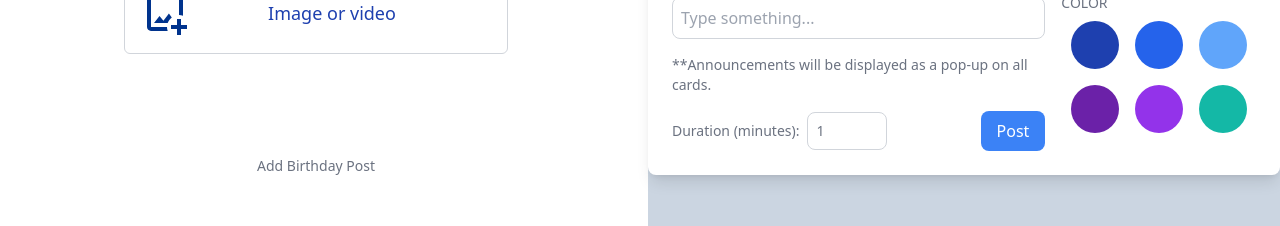
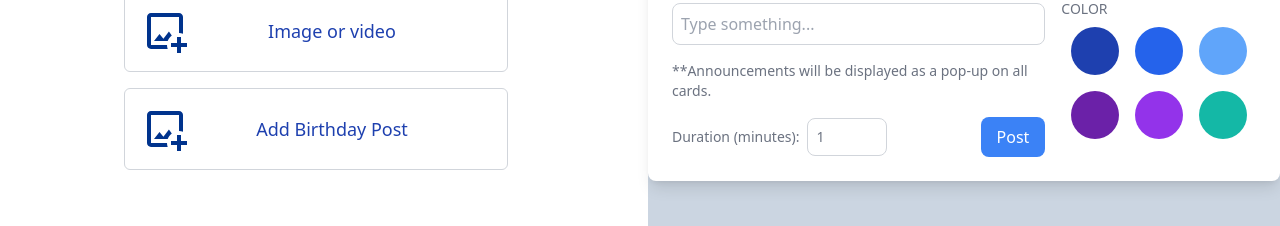
Before and after one commit to MadsLangstad/AgileExam, a React (Vite) app in the folder App/: page /dashboard in a window 1280 px wide. Shown: the part 503-729 px from the top of the page. Built offline with nearby package versions, Linux system fonts and the light colour scheme; no server answers.

Commit message:
Fix Buttons

```diff
--- a/App/src/components/dashboard/AddPost.tsx
+++ b/App/src/components/dashboard/AddPost.tsx
@@ -44,24 +44,24 @@ const AddPost = () => {
             ></div>
             <p
               className={
-                "flex-grow mr-8 text-center text-blue-800 text-blue-800 text-lg font-medium"
+                "flex-grow mr-8 text-center text-blue-800 text-lg font-medium"
               }
             >
               Image or video
             </p>
           </button>
         </div>
-        <div>
+        <div className={"w-96 bg-white border border-gray-300 rounded-md"}>
           <button
-            className="h-20 w-20 rounded-md bg-[url('/birthday_icon.svg')] bg-contain bg-no-repeat bg-center"
+            className="flex items-center h-20 w-full rounded-md"
             onClick={handleBirthdayButtonClick}
-          ></button>
-          <div className="text-center">
-            <p className="text-sm text-gray-500">Add Birthday Post</p>
+          >
+          <div className="flex-none h-12 w-12 bg-[url('/videoIcon.svg')] bg-contain bg-no-repeat bg-center ml-4"></div>
+            <p className="flex-grow mr-8 text-center text-blue-800 text-lg font-medium">Add Birthday Post</p>
+            </button>
           </div>
         </div>
       </div>
-    </div>
   );
 };
 
```
